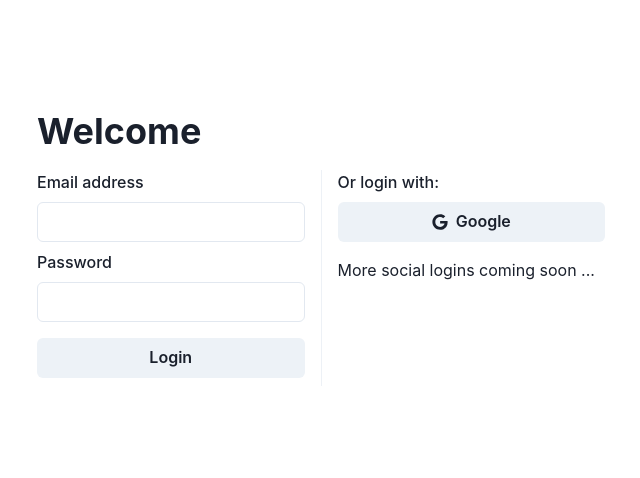
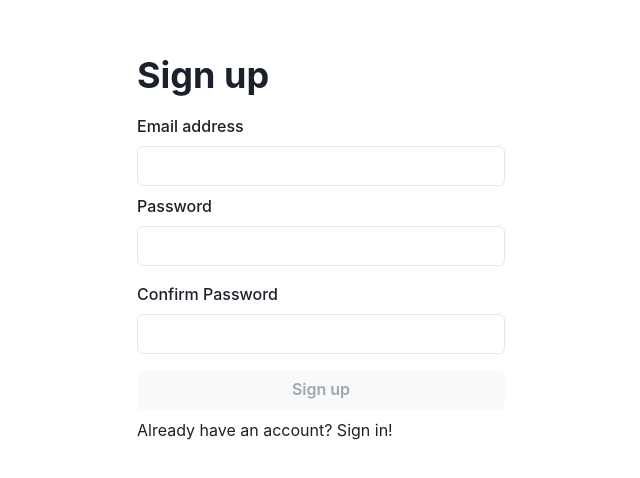
Before and after one commit to mattmuirhead/scheduler, a React (Create React App) app: page /sign-up in a window 1280 px wide. Shown: the part 152-630 px from the top of the page, without its empty margins (319-959 px from the left). Built offline with nearby package versions, Linux system fonts and the light colour scheme; no server answers.

Commit message:
sign up flow

```diff
--- a/src/Routes.js
+++ b/src/Routes.js
@@ -3,17 +3,18 @@ import {
   BrowserRouter as Router,
   Switch,
   Route,
-} from "react-router-dom"
+} from 'react-router-dom'
 import { useDispatch } from 'react-redux'
 import { setSession, clearSession } from './state/session'
 
-import { Flex } from "@chakra-ui/react"
+import { Center, Flex, Spinner } from '@chakra-ui/react'
 
 import Header from './components/Header'
 import Sidebar from './components/Sidebar'
 
 // Pages
-import Login from './pages/Login'
+import SignIn from './pages/SignIn'
+import SignUp from './pages/SignUp'
 import Dashboard from './pages/Dashboard'
 import Resource from './pages/Resource'
 import ResourceView from './pages/Resource/view'
@@ -24,7 +25,6 @@ import SchoolAdd from './pages/School/add'
 // Firebase
 import { auth } from './firebase'
 import { useAuthState } from 'react-firebase-hooks/auth'
-
 
 const Layout = ({ component: Component, ...rest }) => {
   return (
@@ -58,26 +58,34 @@ const Routes = () => {
     !user && dispatch(clearSession())
   }, [dispatch, user])
 
-  console.log(user)
-
-  if (isLoading) return 'loading'
+  if (isLoading) return (
+    <Center w="100vw" h="100vh">
+      <Spinner
+        thickness="4px"
+        speed="0.65s"
+        emptyColor="gray.200"
+        size="xl"
+      />
+    </Center>
+  )
 
   return (
     <Router>
+      {!!user ?
         <Switch>
-        {!!user ?
-          <>
           <Layout path="/:resourceType(staff|pupils|rooms|groups|classes)/add" component={ResourceAdd} />
           <Layout path="/:resourceType(staff|pupils|rooms|groups|classes)/:id" component={ResourceView} />
           <Layout path="/:resourceType(staff|pupils|rooms|groups|classes)" component={Resource} />
           <Route path="/school/add" component={SchoolAdd} />
           <Layout path="/:settingsType(school|user)" component={Settings} />
           <Layout path="/" component={Dashboard} />
-          </>
+        </Switch>
         :
-          <Route path="/" component={Login} />
+        <Switch>
+          <Route path="/sign-up" component={SignUp} />
+          <Route path="/" component={SignIn} />
+        </Switch>
       }
-      </Switch>
     </Router>
   )
 }
--- a/src/pages/Login/index.js
+++ b/src/pages/SignIn/index.js
@@ -11,21 +11,23 @@ import {
   FormLabel,
   Heading,
   Input,
+  Text,
+  Link,
   useMediaQuery,
 } from '@chakra-ui/react'
 import { FaGoogle } from "react-icons/fa"
 import { useHistory }  from 'react-router-dom'
 import { auth, db, googleProvider } from '../../firebase'
 
-const Login = () => {
+const SignIn = () => {
   const history = useHistory()
 
   const [email, setEmail] = useState()
+  const [password, setPassword] = useState()
   const [error, setError] = useState()
-  const [password, setPassword] = useState()
   const [isDesktop] = useMediaQuery("(min-width: 768px)")
 
-  const onLogin = async () => {
+  const onSignIn = async () => {
     try {
       await auth.signInWithEmailAndPassword(email, password)
       history.push('/dashboard')
@@ -44,7 +46,7 @@ const Login = () => {
     }
   }
 
-  const onGoogleLogin = async () => {
+  const onGoogleSignIn = async () => {
     try {
       const res = await auth.signInWithPopup(googleProvider)
       const user = res.user
@@ -56,7 +58,7 @@ const Login = () => {
         await db.collection("users").add({
           uid: user.uid,
           name: user.displayName,
-          authProvider: "google",
+          authProvider: 'google',
           email: user.email,
         })
       }
@@ -89,15 +91,17 @@ const Login = () => {
               <Input type="password" onChange={event => setPassword(event.target.value)} />
             </FormControl>
 
-            <Button onClick={onLogin} mb={2}>Login</Button>
+            <Button onClick={onSignIn} mb={2}>Sign in</Button>
+
+            <Text>Don't have an account? <Link onClick={() => history.push('/sign-up')}>Sign up!</Link></Text>
           </Flex>
 
           {isDesktop && <Divider height="auto" orientation={"vertical"} mx={4} />}
 
           <Flex flexDirection="column" width={isDesktop && '50%'}>
-            <FormLabel>Or login with:</FormLabel>
-            <Button leftIcon={<FaGoogle />} onClick={onGoogleLogin} mb={4}>Google</Button>
-            More social logins coming soon ...
+            <FormLabel>Or sign in with:</FormLabel>
+            <Button leftIcon={<FaGoogle />} onClick={onGoogleSignIn} mb={4}>Google</Button>
+            More social sign ins coming soon ...
           </Flex>
         </Flex>
       </Flex>
@@ -105,4 +109,4 @@ const Login = () => {
   )
 }
 
-export default Login
+export default SignIn
--- /dev/null
+++ b/src/pages/SignUp/index.js
@@ -0,0 +1,97 @@
+import { useState, useEffect } from 'react'
+import {
+  Alert,
+  AlertIcon,
+  AlertDescription,
+  Button,
+  CloseButton,
+  Flex,
+  FormControl,
+  FormLabel,
+  Heading,
+  Input,
+  Text,
+  Link,
+} from '@chakra-ui/react'
+import { useHistory }  from 'react-router-dom'
+import { auth, db } from '../../firebase'
+
+const SignUp = () => {
+  const history = useHistory()
+
+  const [email, setEmail] = useState()
+  const [password, setPassword] = useState()
+  const [confirmPassword, setConfirmPassword] = useState()
+  const [error, setError] = useState()
+
+  useEffect(() => {
+    if (!!confirmPassword && password !== confirmPassword) {
+      setError('The passwords entered do not match')
+    } else {
+      setError(null)
+    }
+  }, [password, confirmPassword])
+
+  const signUpDisabled = !!error || (!email || !password || !confirmPassword)
+
+  const signUp = async () => {
+    try {
+      const res = await auth.createUserWithEmailAndPassword(email, password)
+      const user = res.user
+      await db.collection("users").add({
+        uid: user.uid,
+        authProvider: 'local',
+        email,
+      })
+    } catch (err) {
+      switch (err.code) {
+        case 'auth/invalid-email':
+          return setError('The email address entered is not a valid email.')
+        case 'auth/weak-password':
+          return setError('Please choose a stronger password.')
+        case 'auth/email-already-in-use':
+          return setError('This email is already in use by another account.')
+        default:
+          return setError('Sorry, something went wrong. Please try again.')
+      }
+    }
+  };
+
+  return (
+    <Flex h="100vh" w="100vw" justifyContent="center" alignItems="center">
+      <Flex maxWidth="400px" w="100%" flexDirection="column" p={4}>
+        <Heading mb={4}>Sign up</Heading>
+        {!!error &&
+          <Alert status="error" mb={4} pr={6}>
+            <AlertIcon />
+            <AlertDescription mr={2}>{error}</AlertDescription>
+            <CloseButton position="absolute" right={2} top={2} onClick={() => setError(null)} />
+          </Alert>
+        }
+
+        <Flex flexDirection="column">
+            <FormControl id="email" mb={2}>
+              <FormLabel>Email address</FormLabel>
+              <Input type="email" onChange={event => setEmail(event.target.value)} />
+            </FormControl>
+
+            <FormControl id="password" mb={4}>
+              <FormLabel>Password</FormLabel>
+              <Input type="password" onChange={event => setPassword(event.target.value)} />
+            </FormControl>
+
+            <FormControl id="confirmPassword" mb={4}>
+              <FormLabel>Confirm Password</FormLabel>
+              <Input type="password" onChange={event => setConfirmPassword(event.target.value)} />
+            </FormControl>
+
+            <Button onClick={signUp} mb={2} disabled={signUpDisabled}>Sign up</Button>
+
+            <Text>Already have an account? <Link onClick={() => history.push('/')}>Sign in!</Link></Text>
+        </Flex>
+      </Flex>
+    </Flex>
+  )
+}
+
+export default SignUp
```
Lines whose indentation alone changed are shown as unchanged.
